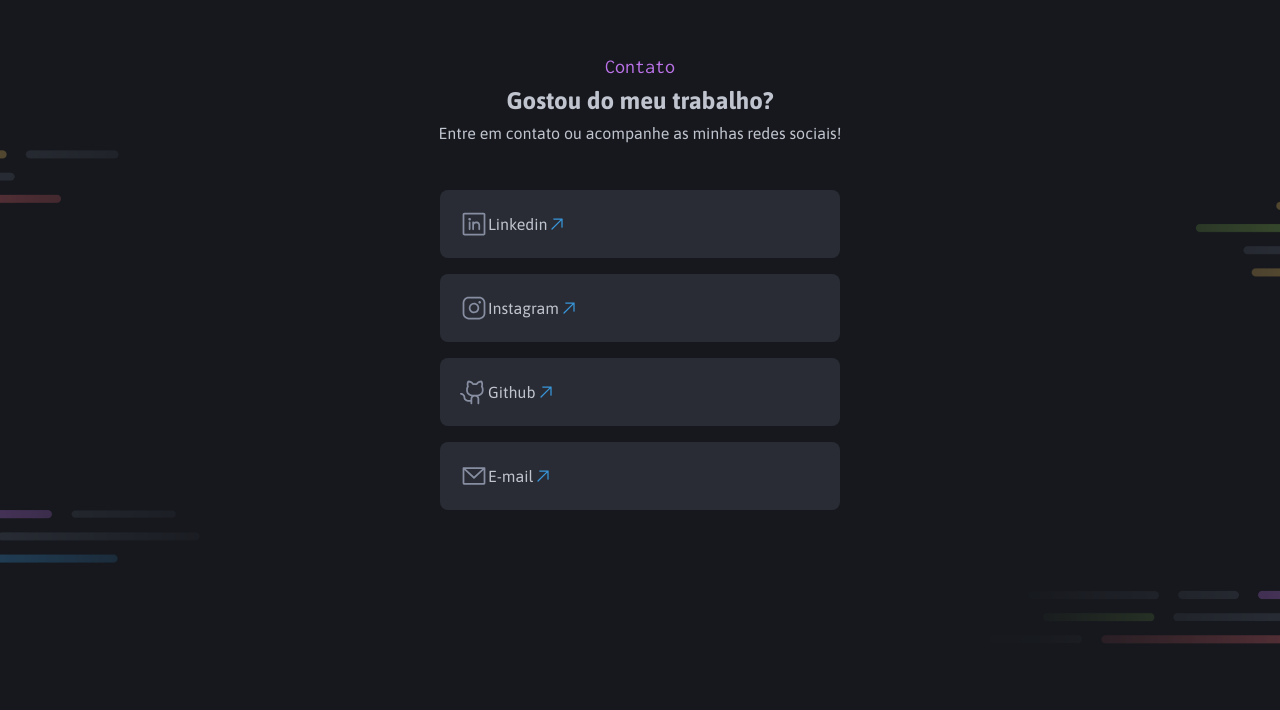
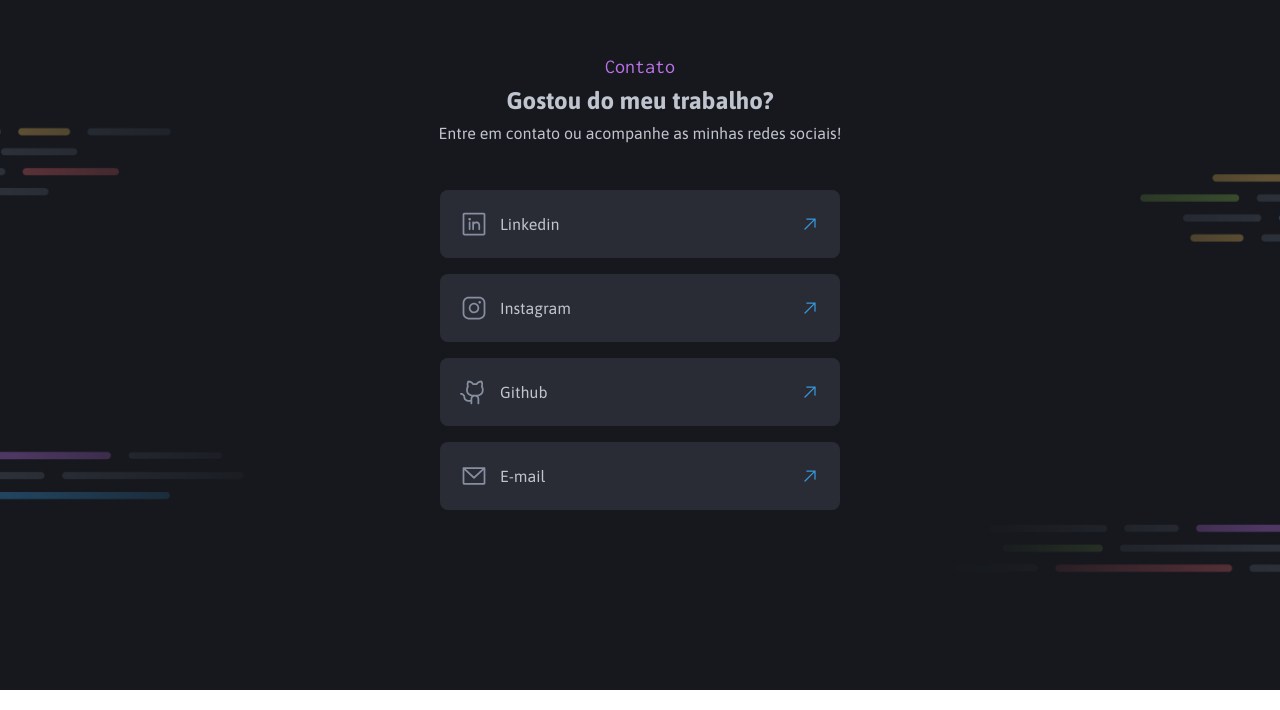
Before and after one commit to llorenzojorge/portfolio, a plain HTML site: page index.html in a window 1280 px wide. Shown: the part 2216-2926 px from the top of the page. Drawn offline with Linux system fonts and the light colour scheme.

Commit message:
css contact finalizado

```diff
--- a/index.html
+++ b/index.html
@@ -214,6 +214,7 @@
         </div>
     </section>
 
+    <div class="container">
         <section id="contact" class="flex flex-column">
             <header class="flex flex-column">
                 <h1 class="purple subtitle">Contato</h1>
@@ -222,35 +223,36 @@
             </header>
 
             <ul class="flex flex-column">
-            <li class="flex">
+                <li>
+                    <a href="https://www.linkedin.com/in/llorenzojjorge/" target="_blank" class="flex">
                         <img src="assets/icons/diversos/LinkedinLogo.svg" alt="Icone Linkedin">
-                <a href="https://www.linkedin.com/in/llorenzojjorge/" target="_blank">
-                    Linkedin
+                        <span>Linkedin</span>
+                        <img src="assets/icons/diversos/ArrowUpRight.svg" alt="Icone de seta">
                     </a>
+                </li>
+                <li>
+                    <a href="https://www.instagram.com/llorenzojjorge/" target="_blank" class="flex">
+                        <img src="assets/icons/diversos/InstagramLogo.svg" alt="Icone Instagram">
+                        <span>Instagram</span>
                         <img src="assets/icons/diversos/ArrowUpRight.svg" alt="Icone de seta">
+                    </a>
                 </li>
-            <li class="flex">
-                <img src="assets/icons/diversos/InstagramLogo.svg" alt="Icone Instagram">
-                <a href="https://www.instagram.com/llorenzojjorge/" target="_blank">
-                    Instagram
+                <li>
+                    <a href="https://github.com/llorenzojorge/" target="_blank" class="flex">
+                        <img src="assets/icons/diversos/GithubLogo.svg" alt="Icone Github">
+                        <span>Github</span>
+                        <img src="assets/icons/diversos/ArrowUpRight.svg" alt="Icone de seta">
                     </a>
+                </li>
+                <li>
+                    <a href="mailto:lorenzojorge932@gmail.com" target="_blank" class="flex">
+                        <img src="assets/icons/diversos/EnvelopeSimple.svg" alt="Icone E-mail">
+                        <span>E-mail</span>
                         <img src="assets/icons/diversos/ArrowUpRight.svg" alt="Icone de seta">
-            </li>
-            <li class="flex">
-                <img src="assets/icons/diversos/GithubLogo.svg" alt="Icone Github">
-                <a href="https://github.com/llorenzojorge/" target="_blank">
-                    Github
                     </a>
-                <img src="assets/icons/diversos/ArrowUpRight.svg" alt="Icone de seta">
-            </li>
-            <li class="flex">
-                <img src="assets/icons/diversos/EnvelopeSimple.svg" alt="Icone E-mail">
-                <a href="mailto:lorenzojorge932@gmail.com" target="_blank">
-                    E-mail
-                </a>
-                <img src="assets/icons/diversos/ArrowUpRight.svg" alt="Icone de seta">
                 </li>
             </ul>
         </section>
+    </div>
 </body>
 </html>
--- a/styles/contact.css
+++ b/styles/contact.css
@@ -2,13 +2,12 @@
     max-width: 1366px;
     margin-inline: auto;
     padding-inline: 120px;
-    padding-block: 128px 200px;
+    padding-block: 128px 180px;
     gap: 48px;
 
     background-image: url(../assets/images/Background_Contacts.png);
     background-repeat: no-repeat;
-    background-position: top center;
-    background-size: cover;
+    background-size: contain;
 
     header {
         max-width: 420px;
@@ -22,14 +21,24 @@
         max-width: 400px;
         margin-inline: auto;
 
-
         li {
             width: 400px;
             padding: 20px;
-            align-items: center;
-
             background-color: var(--gray-300);
             border-radius: 8px;
+
+            a {
+                justify-content: flex-start;
+                align-items: center;
+
+                span {
+                    padding-left: 12px;
+                }
+
+                & > img:last-child{
+                    margin-left: auto;
+                }
+            }
 
         }
 
```
Lines whose indentation alone changed are shown as unchanged.
